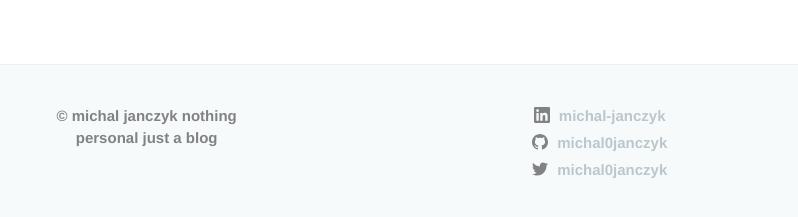
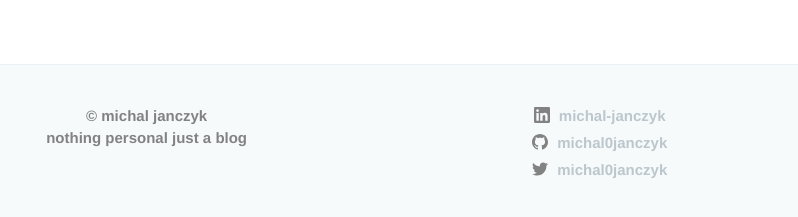
Before and after one commit to michal0janczyk/michaljanczyk.github.io, a Jekyll site: the page built from index.html, in a window 1280 px wide and 900 px high, scrolled down 1639 px. Shown: the part 641-858 px from the top of the window, without its empty margins (238-1036 px from the left). Built offline with Jekyll 4.4.1, drawn with Linux system fonts in a browser that asks for light colours; the list of posts is cut into pages by our own code.

Commit message:
Update footer.html

```diff
--- a/_includes/footer.html
+++ b/_includes/footer.html
@@ -10,8 +10,8 @@
         <ul class="contact-list">
           <li class="p-name">
             {%- if site.copyright -%}
-              &copy; {{ site.copyright }} {{ now | date: "%Y" }}
-              {{- site.description | escape -}}
+              <li>&copy; {{ site.copyright }} {{ now | date: "%Y" }}</li>
+              <li>{{- site.description | escape -}}</li>
             {%- else -%}
               <!-- {{ site.title | escape }} -->
             {%- endif -%}
```
